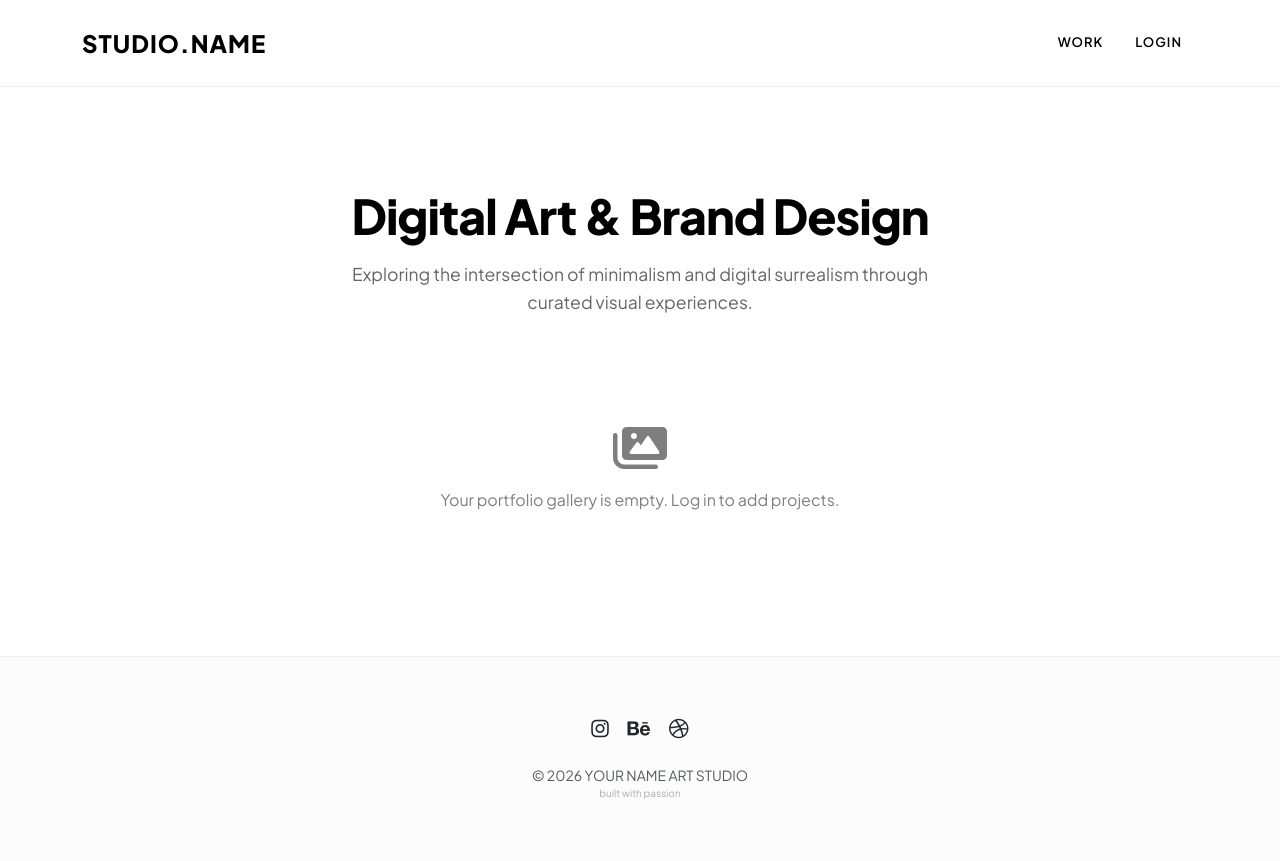
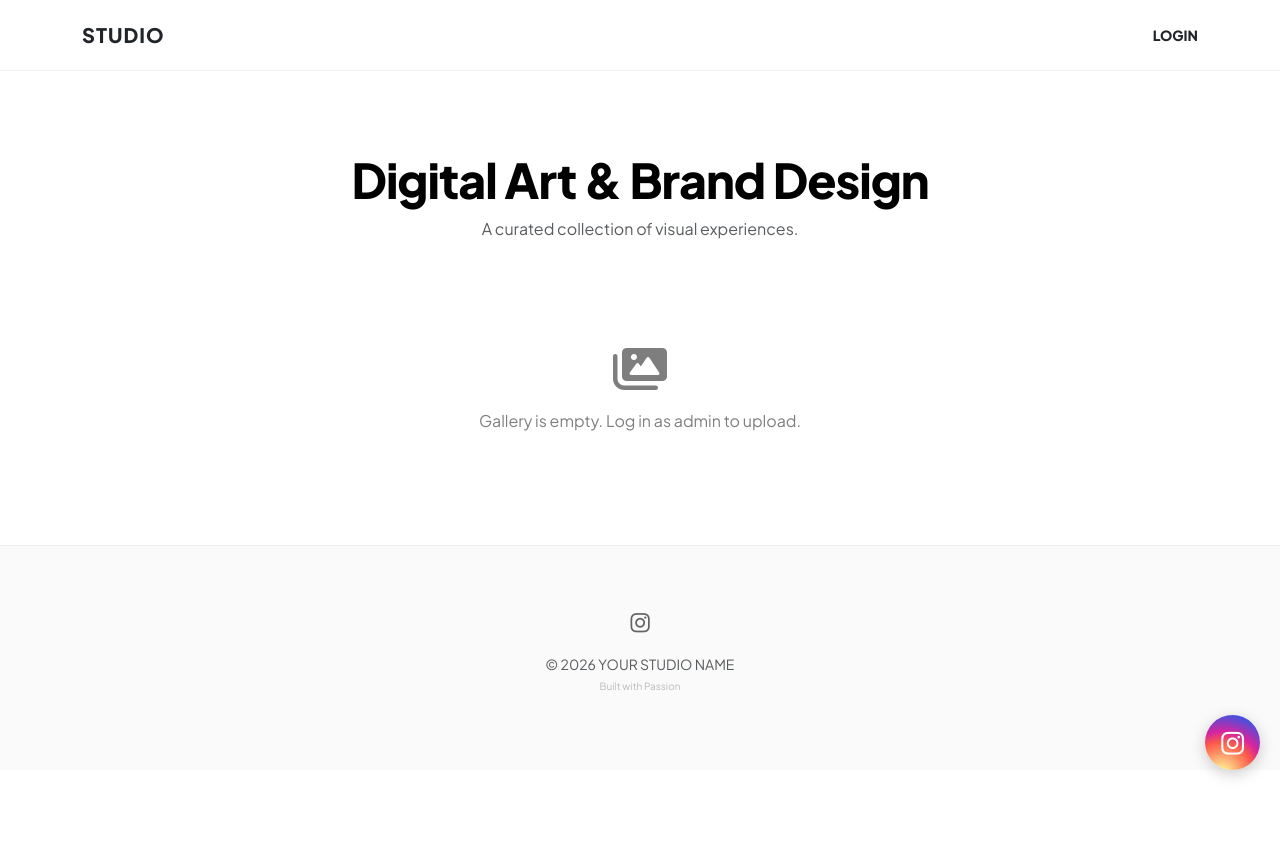
Before and after one commit to razi123-ship-it/inc, a Flask app: page / in a window 1280 px wide. After the commit the page ends 778 px from the top, so only its background shows below. Run offline with Flask 3, Linux system fonts and the light colour scheme; data that the repository does not hold is empty.

Commit message:
Update index.html

```diff
--- a/templates/index.html
+++ b/templates/index.html
@@ -3,7 +3,7 @@
 <head>
     <meta charset="UTF-8">
     <meta name="viewport" content="width=device-width, initial-scale=1.0, maximum-scale=1.0, user-scalable=no, viewport-fit=cover">
-    <title>Your Name | Art & Design Portfolio</title>
+    <title>Studio | Portfolio</title>
     <link href="https://cdn.jsdelivr.net/npm/bootstrap@5.3.0/dist/css/bootstrap.min.css" rel="stylesheet">
     <link rel="stylesheet" href="https://cdnjs.cloudflare.com/ajax/libs/font-awesome/6.0.0/css/all.min.css">
 
@@ -11,137 +11,160 @@
         @import url('https://fonts.googleapis.com/css2?family=Plus+Jakarta+Sans:wght@300;400;600;800&display=swap');
 
         :root {
-            --portfolio-accent: #000000;
-            --portfolio-bg: #ffffff;
+            --bg: #ffffff;
+            --text-main: #000000;
             --text-muted: #666666;
+            /* Instagram Gradient */
+            --insta-gradient: radial-gradient(circle at 30% 107%, #fdf497 0%, #fdf497 5%, #fd5949 45%, #d6249f 60%, #285AEB 90%);
         }
 
         body {
-            background-color: var(--portfolio-bg);
+            background-color: var(--bg);
             font-family: 'Plus Jakarta Sans', sans-serif;
-            color: #000;
+            color: var(--text-main);
             margin: 0;
+            -webkit-font-smoothing: antialiased;
         }
 
-        /* Minimal Navigation */
-        .navbar {
-            background: rgba(255, 255, 255, 0.95) !important;
-            backdrop-filter: blur(10px);
-            padding: 20px 0;
-            border-bottom: 1px solid #eee;
-        }
-        .navbar-brand { font-weight: 800; color: #000 !important; letter-spacing: 1px; font-size: 1.5rem; }
-
-        .nav-link {
-            font-size: 13px;
-            font-weight: 600;
-            color: #000 !important;
-            text-transform: uppercase;
-            letter-spacing: 1px;
+        /* --- STICKY INSTAGRAM SIDE BUTTON --- */
+        .sticky-instagram {
+            position: fixed;
+            right: 20px;
+            bottom: 30px;
+            width: 55px;
+            height: 55px;
+            background: var(--insta-gradient);
+            color: white !important;
+            border-radius: 50%;
+            display: flex;
+            align-items: center;
+            justify-content: center;
+            font-size: 26px;
+            box-shadow: 0 4px 15px rgba(0,0,0,0.2);
+            z-index: 9999;
+            text-decoration: none;
+            transition: transform 0.3s cubic-bezier(0.175, 0.885, 0.32, 1.275);
+            -webkit-tap-highlight-color: transparent;
         }
 
-        /* Refined Hero Section */
-        .hero-section {
-            padding: 100px 15px 60px 15px;
-            text-align: center;
-            background: #fff;
+        .sticky-instagram:active {
+            transform: scale(0.9);
         }
 
+        @media (hover: hover) {
+            .sticky-instagram:hover {
+                transform: translateY(-5px) scale(1.05);
+                box-shadow: 0 8px 25px rgba(0,0,0,0.3);
+            }
+        }
+
+        /* Responsive Navbar */
+        .navbar {
+            background: rgba(255, 255, 255, 0.9) !important;
+            backdrop-filter: blur(15px);
+            -webkit-backdrop-filter: blur(15px);
+            padding: 15px 0;
+            border-bottom: 1px solid rgba(0,0,0,0.05);
+        }
+        .navbar-brand { font-weight: 800; letter-spacing: 1px; }
+
+        /* Hero Section */
+        .hero-section {
+            padding: 80px 20px 40px 20px;
+            text-align: center;
+        }
         .hero-section h1 {
             font-weight: 800;
-            font-size: 3rem;
+            font-size: calc(1.8rem + 1.5vw);
             letter-spacing: -1px;
-            margin-bottom: 15px;
-        }
-
-        .hero-section p {
-            font-size: 1.1rem;
-            color: var(--text-muted);
-            max-width: 600px;
-            margin: 0 auto;
-            line-height: 1.6;
         }
 
         /* Portfolio Grid */
         .art-card {
             border: none;
-            background: #fff;
-            overflow: hidden;
-            transition: all 0.4s cubic-bezier(0.165, 0.84, 0.44, 1);
-            margin-bottom: 30px;
+            background: transparent;
+            margin-bottom: 25px;
+            cursor: default;
+            -webkit-tap-highlight-color: transparent;
+            user-select: none;
         }
 
         .img-container {
             aspect-ratio: 4 / 5;
             overflow: hidden;
-            background: #f8f8f8;
-            position: relative;
+            border-radius: 4px;
+            background: #f0f0f0;
         }
 
         .img-container img {
             width: 100%;
             height: 100%;
             object-fit: cover;
-            transition: transform 0.6s ease;
+            transition: transform 0.7s cubic-bezier(0.2, 0, 0.2, 1);
+            will-change: transform;
         }
 
-        .art-card:hover img {
-            transform: scale(1.05);
+        /* ZOOM ANIMATION (Non-clickable) */
+        @media (hover: hover) {
+            .art-card:hover img { transform: scale(1.1); }
         }
 
-        .art-info {
-            padding: 15px 5px;
+        /* Mobile Touch Zoom */
+        .art-card:active img {
+            transform: scale(1.06);
+            transition: transform 0.3s ease;
         }
 
+        .art-info { padding: 12px 2px; }
         .art-category {
             font-size: 10px;
             text-transform: uppercase;
-            letter-spacing: 2px;
+            letter-spacing: 1.5px;
             color: var(--text-muted);
             font-weight: 700;
-            margin-bottom: 5px;
         }
+        .art-title { font-size: 17px; font-weight: 600; margin-top: 4px; }
 
-        .art-title {
-            font-size: 18px;
-            font-weight: 600;
-            color: #000;
-            margin-bottom: 0;
+        /* Footer Styles */
+        footer {
+            padding: 60px 0;
+            border-top: 1px solid #eee;
+            background: #fafafa;
         }
+        .footer-insta {
+            font-size: 22px;
+            color: var(--text-main);
+            text-decoration: none;
+            opacity: 0.6;
+            transition: opacity 0.3s;
+            display: inline-block;
+            margin-bottom: 15px;
+        }
+        .footer-insta:hover { opacity: 1; }
 
-        footer {
-            background: #fcfcfc;
-            border-top: 1px solid #eee;
-            padding: 60px 0;
-            margin-top: 80px;
-        }
-
-        @media (max-width: 768px) {
-            .hero-section h1 { font-size: 2rem; }
-            .hero-section { padding: 60px 15px; }
+        /* Mobile Adjustments */
+        @media (max-width: 576px) {
+            .container { padding-left: 20px; padding-right: 20px; }
+            .sticky-instagram { width: 50px; height: 50px; right: 15px; bottom: 20px; font-size: 24px; }
         }
     </style>
 </head>
 <body>
 
+    <a href="https://www.instagram.com/artinc" target="_blank" class="sticky-instagram">
+        <i class="fab fa-instagram"></i>
+    </a>
+
     <nav class="navbar navbar-expand-lg sticky-top">
         <div class="container">
-        <a class="navbar-brand" href="/">STUDIO.NAME</a>
+            <a class="navbar-brand text-dark" href="/">STUDIO</a>
 
-        <button class="navbar-toggler border-0" type="button" data-bs-toggle="collapse" data-bs-target="#portfolioNav">
-            <span class="fa fa-bars"></span>
-        </button>
-
-        <div class="collapse navbar-collapse" id="portfolioNav">
-            <div class="navbar-nav ms-auto">
-                <a class="nav-link mx-2" href="/">Work</a>
+            <div class="ms-auto">
                 {% if current_user.is_authenticated and current_user.email == 'admin@test.gmail.com' %}
-                    <a class="nav-link mx-2 text-primary" href="/admin">Admin Panel</a>
-                    <a class="nav-link mx-2" href="/logout">Logout</a>
+                    <a class="btn btn-sm btn-dark px-3 rounded-pill" href="/admin">Admin Panel</a>
                 {% else %}
-                    <a class="nav-link mx-2" href="/login">Login</a>
+                    <a class="text-dark text-decoration-none small fw-bold" href="/login">LOGIN</a>
                 {% endif %}
-            </div>
             </div>
         </div>
     </nav>
@@ -149,47 +172,42 @@
     <div class="hero-section">
         <div class="container">
             <h1>Digital Art & Brand Design</h1>
-        <p>Exploring the intersection of minimalism and digital surrealism through curated visual experiences.</p>
+            <p class="text-muted">A curated collection of visual experiences.</p>
         </div>
     </div>
 
-<div class="container">
-    <div class="row g-4">
+    <div class="container mb-5">
+        <div class="row">
             {% for p in products %}
             <div class="col-12 col-md-6 col-lg-4">
                 <div class="art-card">
-                <a href="/project/{{ p.id }}" class="text-decoration-none">
                     <div class="img-container">
-                        <img src="{{ p.image }}" alt="{{ p.name }}">
+                        <img src="{{ p.image }}" alt="{{ p.name }}" loading="lazy">
                     </div>
                     <div class="art-info">
                         <div class="art-category">{{ p.category }}</div>
-                        <h3 class="art-title">{{ p.name }}</h3>
-                        <p class="small text-muted mt-2 text-truncate">{{ p.description }}</p>
+                        <div class="art-title">{{ p.name }}</div>
                     </div>
-                </a>
                 </div>
             </div>
             {% endfor %}
 
             {% if not products %}
-        <div class="text-center py-5 opacity-50">
+            <div class="col-12 text-center py-5 opacity-50">
                 <i class="fa fa-images fa-3x mb-3"></i>
-            <p>Your portfolio gallery is empty. Log in to add projects.</p>
+                <p>Gallery is empty. Log in as admin to upload.</p>
             </div>
             {% endif %}
         </div>
     </div>
 
-<footer>
-    <div class="container text-center">
-        <div class="mb-4">
-            <a href="#" class="mx-2 text-dark"><i class="fab fa-instagram fa-lg"></i></a>
-            <a href="#" class="mx-2 text-dark"><i class="fab fa-behance fa-lg"></i></a>
-            <a href="#" class="mx-2 text-dark"><i class="fab fa-dribbble fa-lg"></i></a>
-        </div>
-        <p class="small text-muted mb-0">© 2026 YOUR NAME ART STUDIO </p>
-        <p class="small text-muted mb-0" style="font-size: 10px; opacity: 0.5;">built with passion</p>
+    <footer class="text-center">
+        <div class="container">
+            <a href="https://www.instagram.com/artinc" target="_blank" class="footer-insta">
+                <i class="fab fa-instagram"></i>
+            </a>
+            <p class="small text-muted mb-0">© 2026 YOUR STUDIO NAME</p>
+            <p style="font-size: 10px; opacity: 0.4;" class="text-muted mt-1">Built with Passion</p>
         </div>
     </footer>
 
```
Lines whose indentation alone changed are shown as unchanged.
